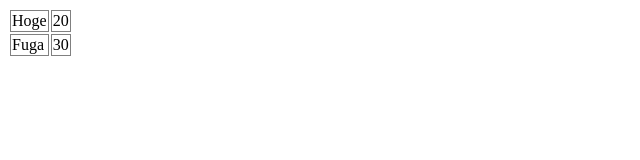
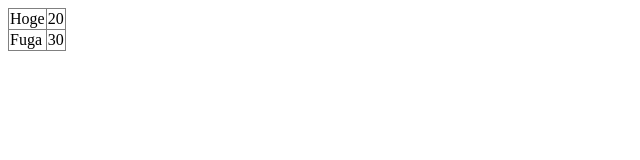
Before and after one commit to shwaka/react_typescript, a React app in the folder myapp/: page / in a window 1280 px wide. Shown: the top 160 px of the page, without its empty margins (0-640 px from the left). Built offline with nearby package versions, Linux system fonts and the light colour scheme.

Commit message:
improve style

```diff
--- a/myapp/src/mystyle.css
+++ b/myapp/src/mystyle.css
@@ -1,3 +1,7 @@
+table {
+  border-collapse: collapse;
+}
+
 table td {
   border: 1px solid gray;
 }
```
